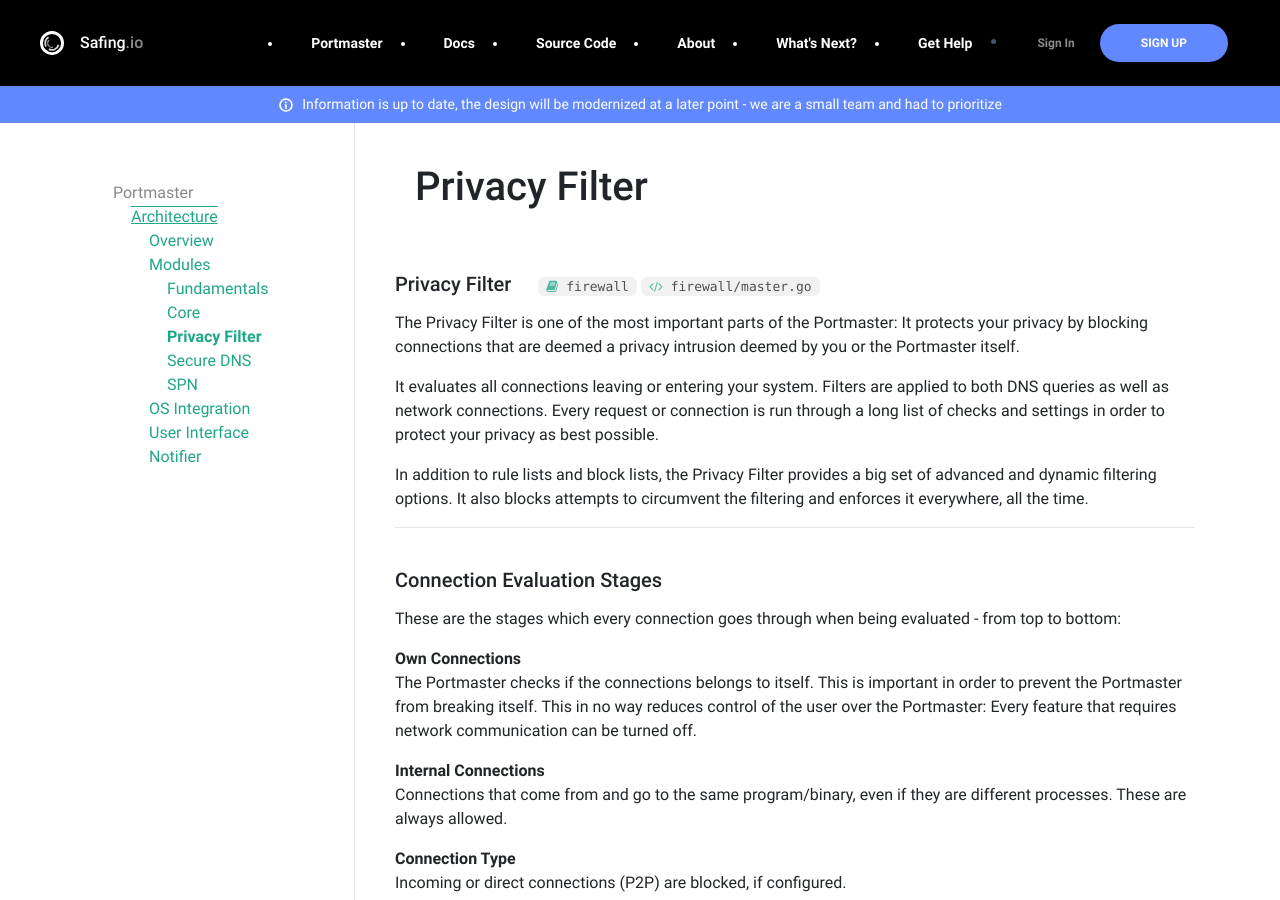
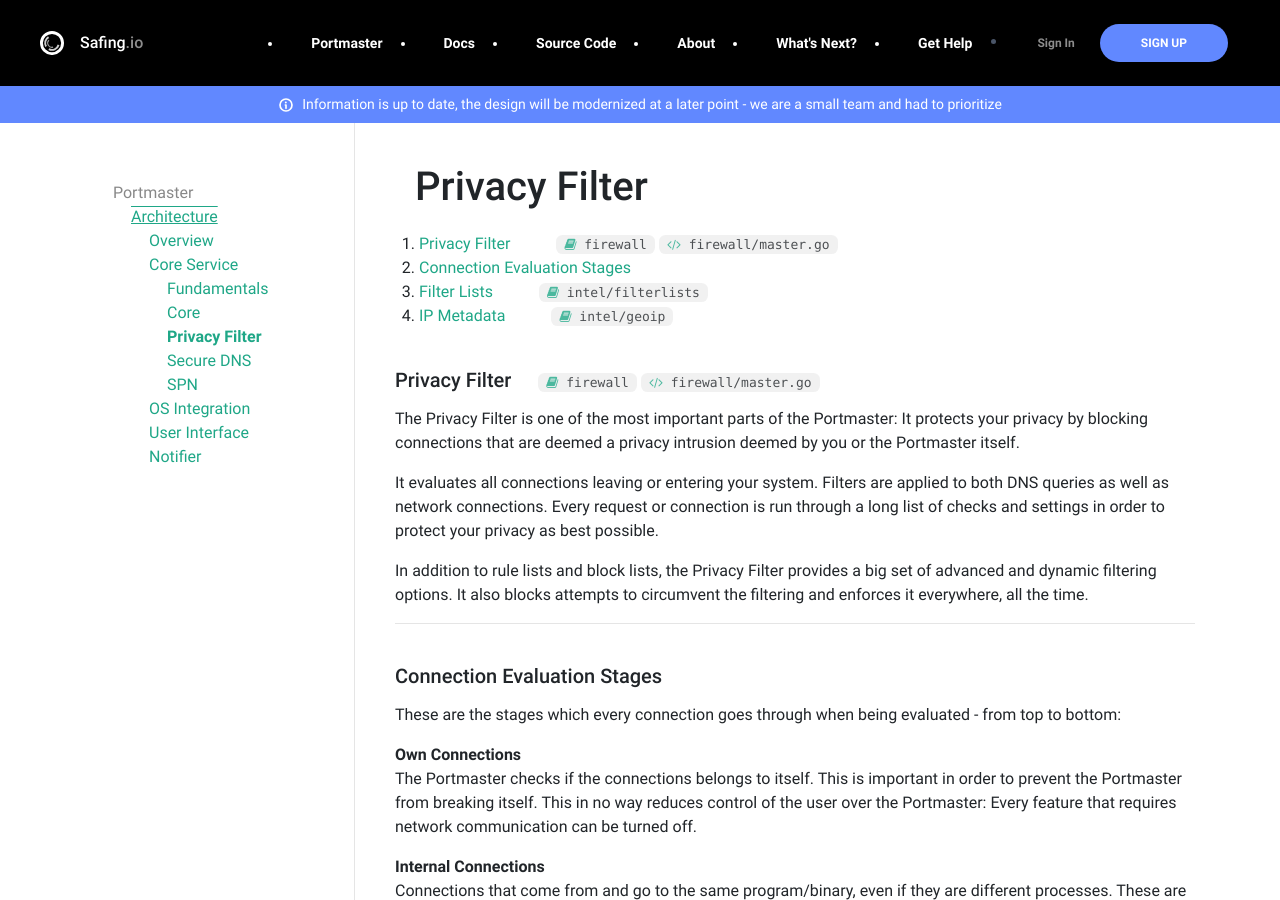
Before and after one commit to safing/docs, a Jekyll site: the page built from portmaster/architecture/core-service/privacy-filter/index.md, in a window 1280 px wide and 900 px high. Built offline with Jekyll 4.4.1, drawn with Linux system fonts in a browser that asks for light colours.

Commit message:
Restructure docs and indent modules under core-service

```diff
--- a/_data/menus.yml
+++ b/_data/menus.yml
@@ -6,8 +6,7 @@ items:
         extra_path: overview
         children:
           - title: Overview
-          - title: Modules
-            extra_path: fundamentals
+          - title: Core Service
             children:
               - title: Fundamentals
               - title: Core
--- a/portmaster/architecture/modules/privacy-filter/index.md
+++ b/portmaster/architecture/core-service/privacy-filter/index.md
@@ -2,6 +2,9 @@
 title: Privacy Filter
 layout: base
 ---
+
+1. TOC
+{:toc}
 
 ##### Privacy Filter {% include code_ref.html godoc_portmaster="firewall" github_portmaster="firewall/master.go" %}
 
```
Also changed, not shown: portmaster/architecture/core-service/index.md (added, +18 -0 lines), portmaster/architecture/core-service/secure-dns/index.md (renamed from portmaster/architecture/modules/secure-dns/index.md, +3 -0 lines), portmaster/architecture/overview.md (+5 -5 lines), portmaster/architecture/core-service/core/index.md (renamed from portmaster/architecture/modules/core/index.md), portmaster/architecture/core-service/fundamentals/index.md (renamed from portmaster/architecture/modules/fundamentals/index.md), portmaster/architecture/core-service/spn/index.md (renamed from portmaster/architecture/modules/spn/index.md).
